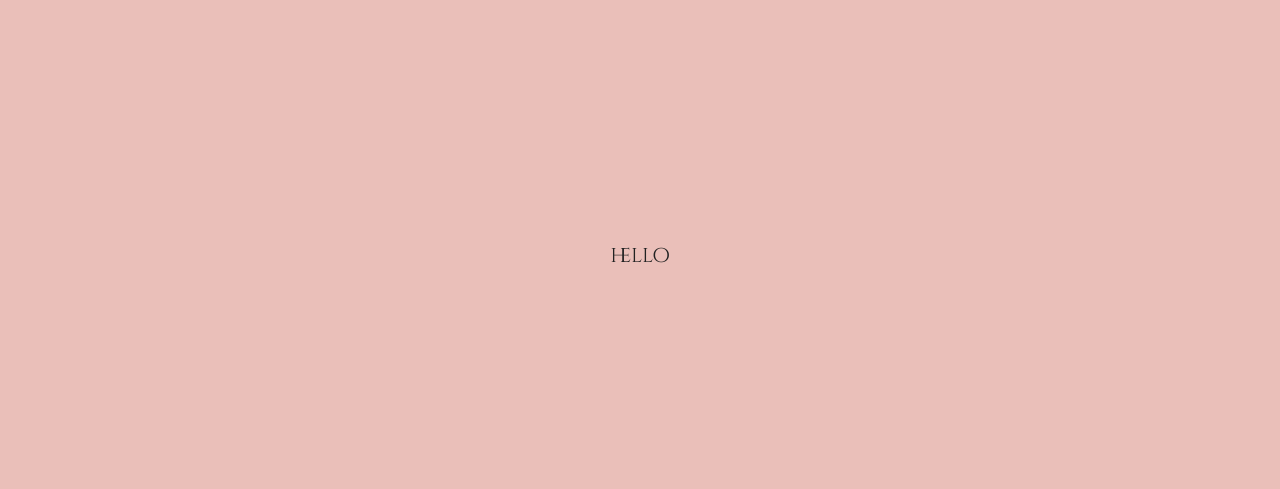
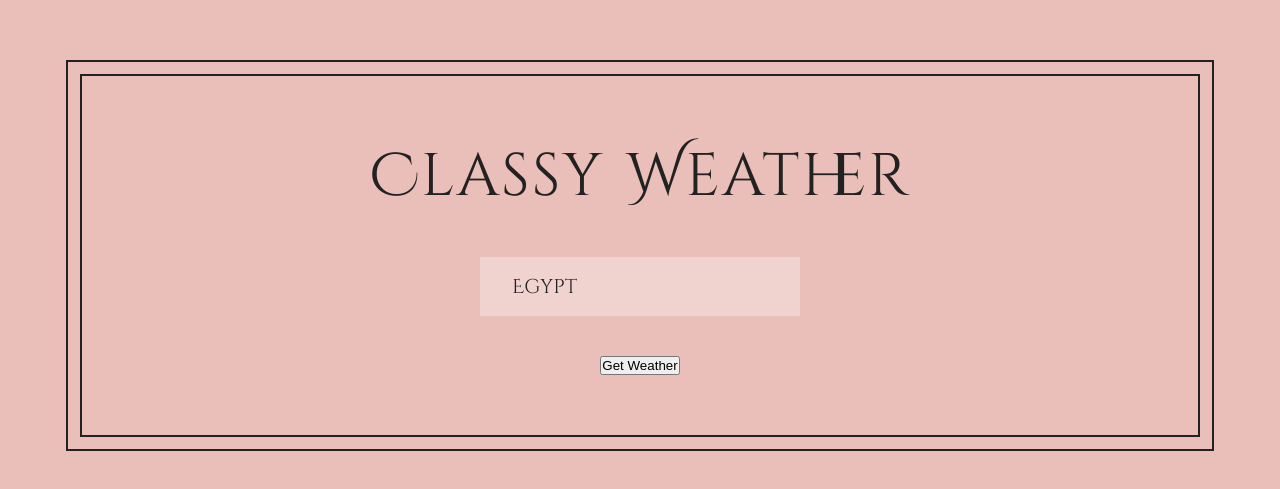
Before and after one commit to AnasHany2193/Classy-Weather, a React (Create React App) app: page / in a window 1280 px wide. Shown: the part 145-634 px from the top of the page. Built offline with nearby package versions, Linux system fonts and the light colour scheme.

Commit message:
🌤️ Starting the Classy Weather App: Initial setup and structure

```diff
--- a/src/App.js
+++ b/src/App.js
@@ -1,9 +1,35 @@
 import React from "react";
 
-class Counter extends React.Component {
+class App extends React.Component {
+  constructor(props) {
+    super(props);
+    this.state = { location: "Egypt" };
+    this.fetchWeather = this.fetchWeather.bind(this);
+  }
+
+  fetchWeather() {
+    console.log("Loading data...");
+    console.log(this);
+  }
+
   render() {
-    return <div>hello</div>;
+    return (
+      <div className="app">
+        <h1>Classy Weather</h1>
+
+        <div>
+          <input
+            type="text"
+            value={this.state.location}
+            placeholder="Search for location"
+            onChange={(e) => this.setState({ location: e.target.value })}
+          />
+        </div>
+
+        <button onClick={this.fetchWeather}>Get Weather</button>
+      </div>
+    );
   }
 }
 
-export default Counter;
+export default App;
```
Also changed, not shown: src/Counter.js (added, +15 -0 lines).
